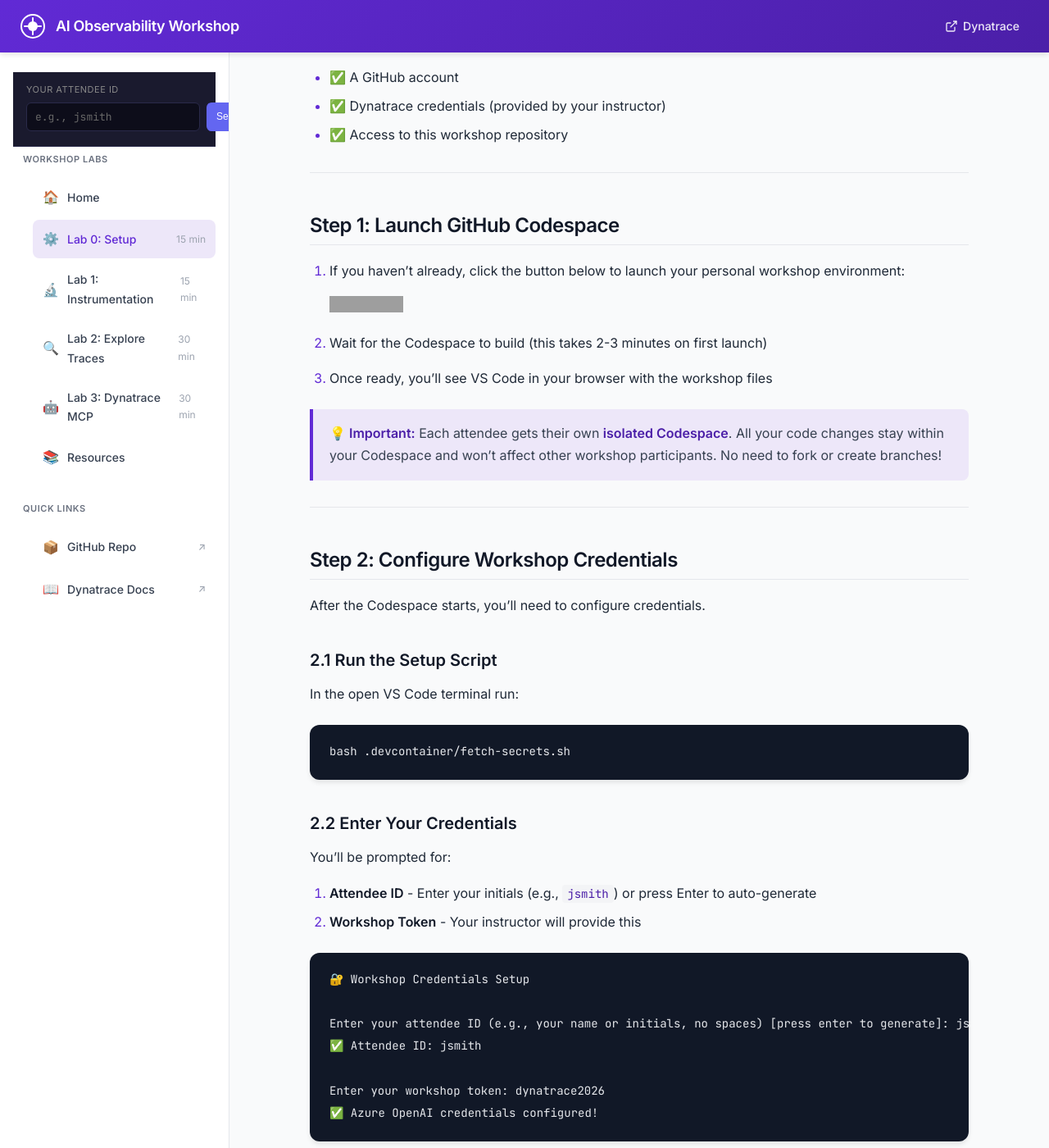
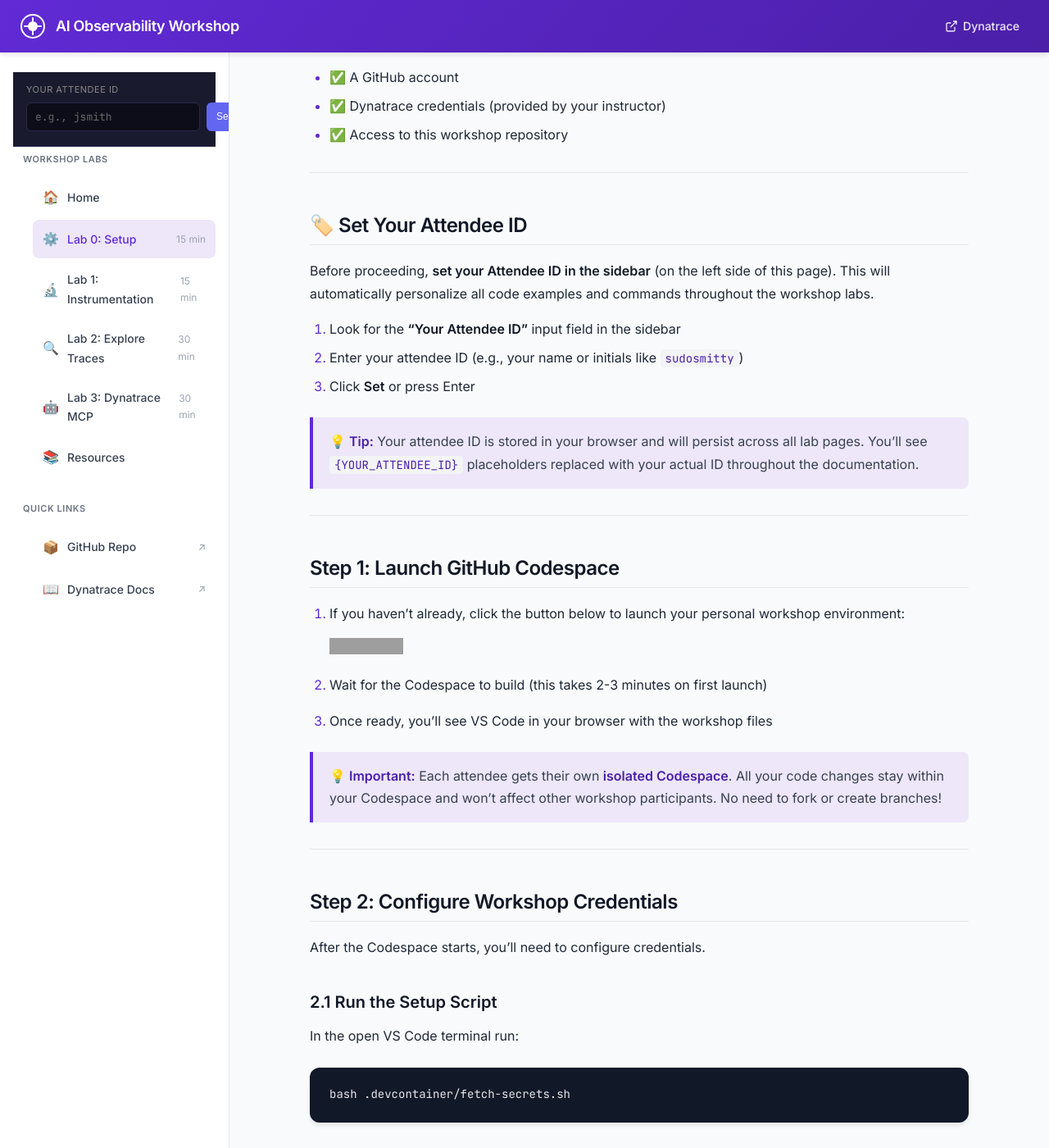
Before and after one commit to SudoSmitty/dynatrace-ai-mcp-workshop, a Jekyll site: the page built from docs/lab0-setup.md, in a window 1280 px wide and 1400 px high, scrolled down 392 px. Shown: the whole window at 82% size. Built offline with Jekyll 4.4.1, drawn with Linux system fonts in a browser that asks for light colours; some of the changed text lies outside the part shown; grey boxes are pictures that could not be loaded.

Commit message:
complete documentation

````diff
--- a/docs/lab0-setup.md
+++ b/docs/lab0-setup.md
@@ -18,6 +18,18 @@
 - ✅ A GitHub account
 - ✅ Dynatrace credentials (provided by your instructor)
 - ✅ Access to this workshop repository
+
+---
+
+## 🏷️ Set Your Attendee ID
+
+Before proceeding, **set your Attendee ID in the sidebar** (on the left side of this page). This will automatically personalize all code examples and commands throughout the workshop labs.
+
+1. Look for the **"Your Attendee ID"** input field in the sidebar
+2. Enter your attendee ID (e.g., your name or initials like `sudosmitty`)
+3. Click **Set** or press Enter
+
+> **💡 Tip:** Your attendee ID is stored in your browser and will persist across all lab pages. You'll see `{YOUR_ATTENDEE_ID}` placeholders replaced with your actual ID throughout the documentation.
 
 ---
 
@@ -50,14 +62,14 @@
 ### 2.2 Enter Your Credentials
 
 You'll be prompted for:
-1. **Attendee ID** - Enter your initials (e.g., `jsmith`) or press Enter to auto-generate
+1. **Attendee ID** - Enter your ATTENDEE_ID (e.g., `{YOUR_ATTENDEE_ID}`)
 2. **Workshop Token** - Your instructor will provide this
 
 ```
 🔐 Workshop Credentials Setup
 
-Enter your attendee ID (e.g., your name or initials, no spaces) [press enter to generate]: jsmith
-✅ Attendee ID: jsmith
+Enter your attendee ID (e.g., your name or initials, no spaces) [press enter to generate]: {YOUR_ATTENDEE_ID}
+✅ Attendee ID: {YOUR_ATTENDEE_ID}
 
 Enter your workshop token: dynatrace2026
 ✅ Azure OpenAI credentials configured!
@@ -133,11 +145,11 @@
 ╔══════════════════════════════════════════════════════════════════════╗
 ║         🚀 AI Chat Service Starting...                               ║
 ║                                                                      ║
-║         Attendee ID: jsmith                                          ║
-║         Service: ai-chat-service-jsmith                              ║
+║         Attendee ID: {YOUR_ATTENDEE_ID}                                          ║
+║         Service: ai-chat-service-{YOUR_ATTENDEE_ID}                              ║
 ╚══════════════════════════════════════════════════════════════════════╝
 
-✅ RAG initialized successfully for attendee: jsmith
+✅ RAG initialized successfully for attendee: {YOUR_ATTENDEE_ID}
 INFO:     Uvicorn running on http://0.0.0.0:8000 (Press CTRL+C to quit)
 ```
 
@@ -164,9 +176,8 @@
 
 Before proceeding to Lab 1, verify:
 
+- [ ] You've set your **Attendee ID in the sidebar** (code examples should show your ID, not `{YOUR_ATTENDEE_ID}`)
 - [ ] Your Codespace is running
-- [ ] The `.env` file has your `ATTENDEE_ID` (set via Codespace prompt)
-- [ ] The `.env` file has `AZURE_OPENAI_ENDPOINT` and `AZURE_OPENAI_API_KEY` (fetched via workshop token)
 - [ ] The `.env` file has the `DT_ENDPOINT` and `DT_API_TOKEN` from your instructor
 - [ ] The sample application starts without errors
 - [ ] You can access the application in your browser
@@ -193,7 +204,7 @@
 
 If you skipped the Attendee ID prompt or want to change it:
 1. Open the `.env` file
-2. Add an `ATTENDEE_ID=` line with your initials
+2. Add an `ATTENDEE_ID={YOUR_ATTENDEE_ID}` line
 
 ### "Connection refused" on port 8000
 
````
Also changed, not shown: docs/lab1-instrumentation.md (+4 -4 lines), docs/lab2-explore-traces.md (+1 -1 lines), docs/lab3-dynatrace-mcp.md (+0 -2 lines).
